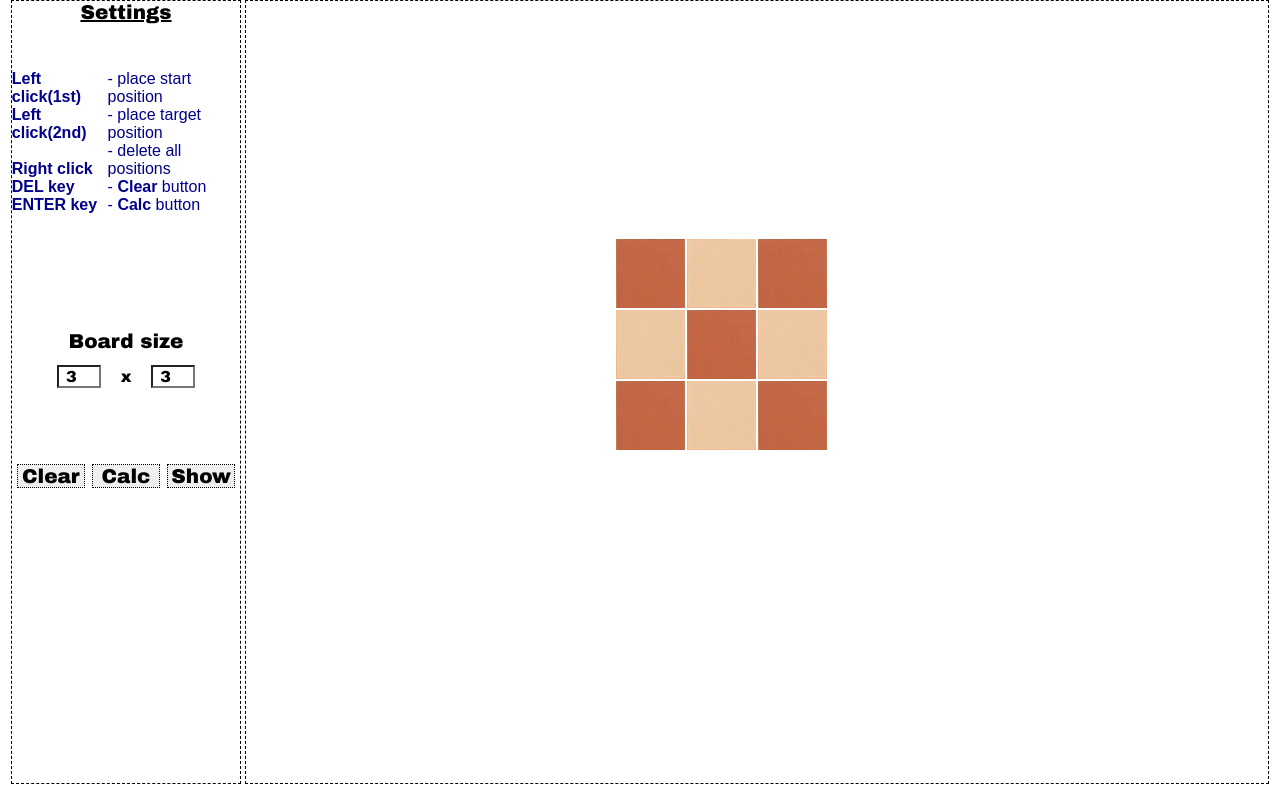
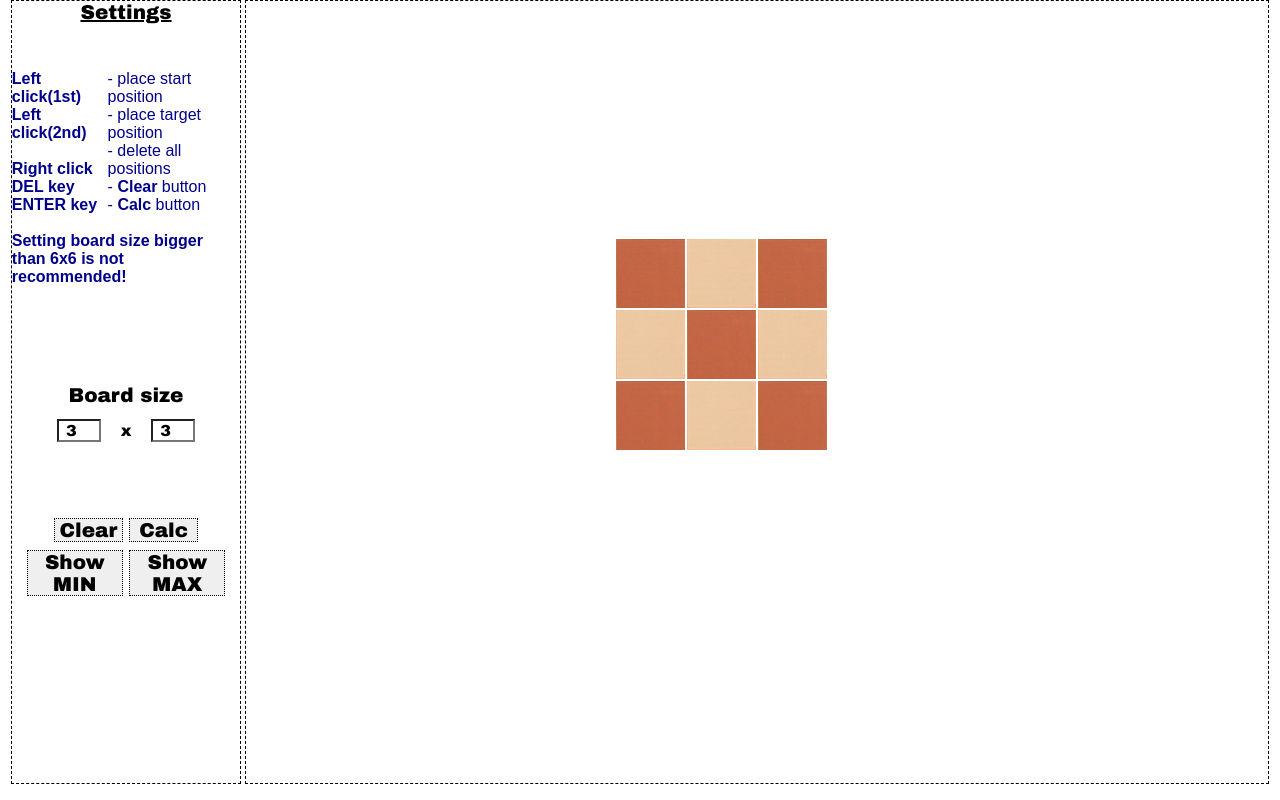
Before and after one commit to K4raUL/KnightMoves, a plain HTML site: page index.html in a window 1280 px wide. Drawn offline with Linux system fonts and the light colour scheme.

Commit message:
Update index.html

```diff
--- a/index.html
+++ b/index.html
@@ -21,6 +21,7 @@
                     <div style="display: inline-block; width: 40%;"><b>ENTER key</b></div>
                     <div style="display: inline-block; width: 57%;"> - <b>Calc</b> button</div>
                     <div style="display: inline-block; width: 90%;"><b></b></div>
+                    <div style="display: inline-block; width: 90%;"><b>Setting board size bigger than 6x6 is not recommended!</b></div>
                 </div>
 
                 <div style="text-align: center; position: relative; top: 16%;">
@@ -33,7 +34,16 @@
                 <div style="text-align: center; position: relative; top: 24%;">
                     <button title="Clear to initial state" onclick="Clear()" style="display: inline-block;">Clear</button>
                     <button title="Count number of ways (displaying below)" onclick="Calc()" style="display: inline-block;">Calc</button>
-                    <button title="Show all possible ways 1 by 1" onclick="Show()" style="display: inline-block;">Show</button>
+                </div>
+
+                <div style="text-align: center; position: relative; top: 25%;">
+                    <button title="Show shortest way step by step" onclick="Show(0)" style="display: inline-block; width:42%;" id="showmin">Show MIN</button>
+                    <button title="Show longest way step by step" onclick="Show(1)" style="display: inline-block; width:42%;" id="showmax">Show MAX</button>
+                </div>
+
+                <div style="text-align: center; position: relative; top: 26%;">
+                    <p style="display: inline-block; width: 42%;" id="minW"></p>
+                    <p style="display: inline-block; width: 42%;" id="maxW"></p>
                 </div>
 
                 <p id="res"></p>
```
